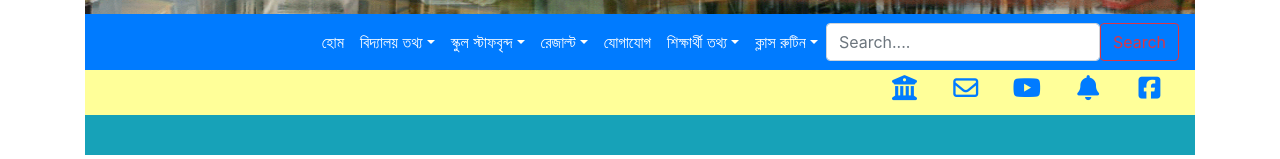
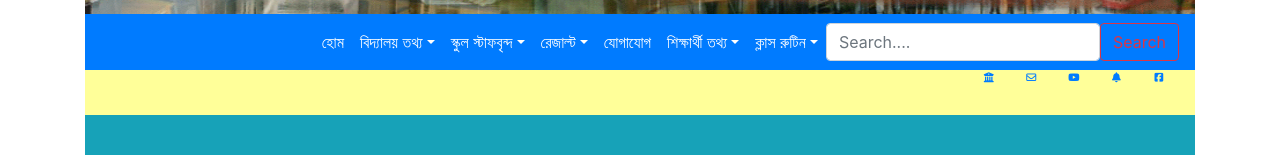
Before and after one commit to pihsedu/school, a plain HTML site: page index.html in a window 1280 px wide. Shown: the part 306-465 px from the top of the page. Drawn offline with nearby package versions, Linux system fonts and the light colour scheme.

Commit message:
Update index.html

```diff
--- a/index.html
+++ b/index.html
@@ -37,7 +37,7 @@
 	100%{background-image:url("15.jpg");}
 	}
 	.right-icon{width:100%;height:45px;background:#ffff99;float:right;}
-	span{font-size:25px;float:right;margin-right:30px;}
+	span{font-size:10px;float:right;margin-right:30px;}
 	.banana{font-size:25px;text-align:center;color:black;margin:0px 15px;}
 	.head-3{color:white;font-size:30px;float:left;margin-right:70px;}
 
```
